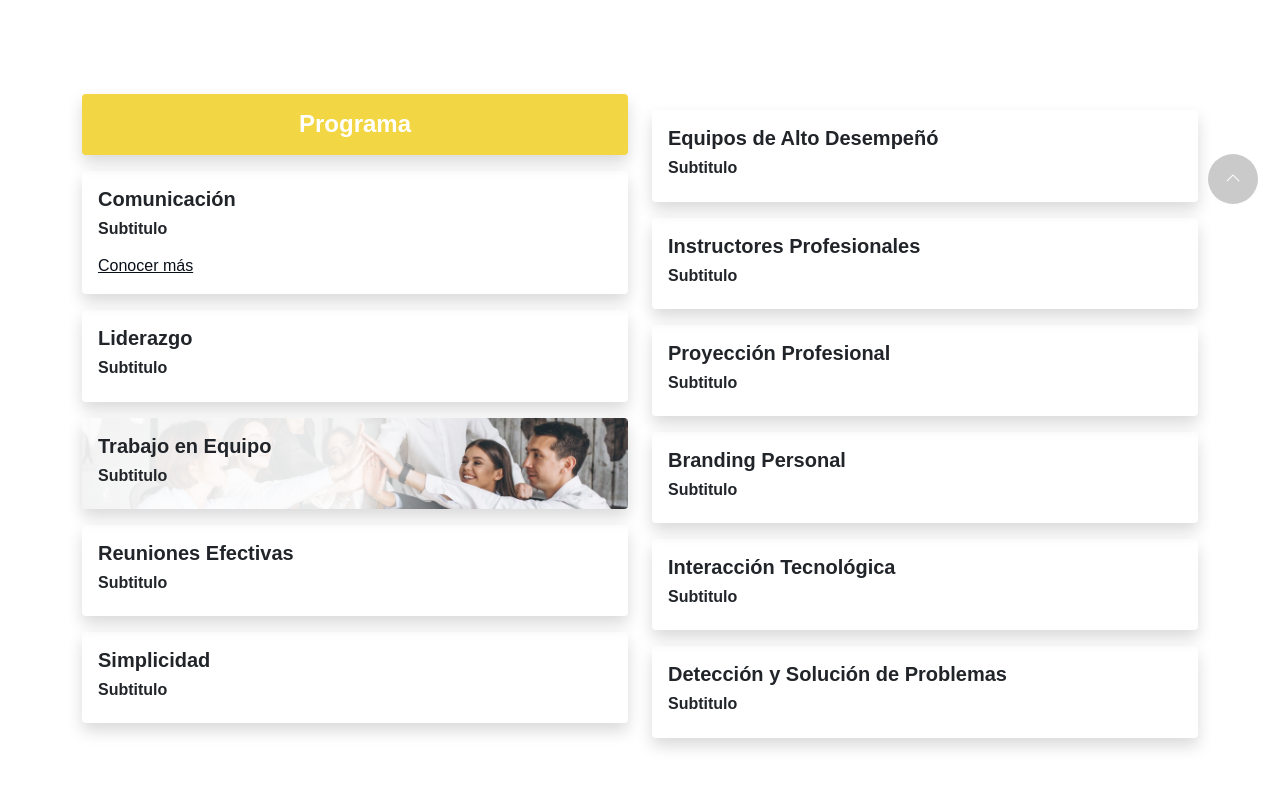
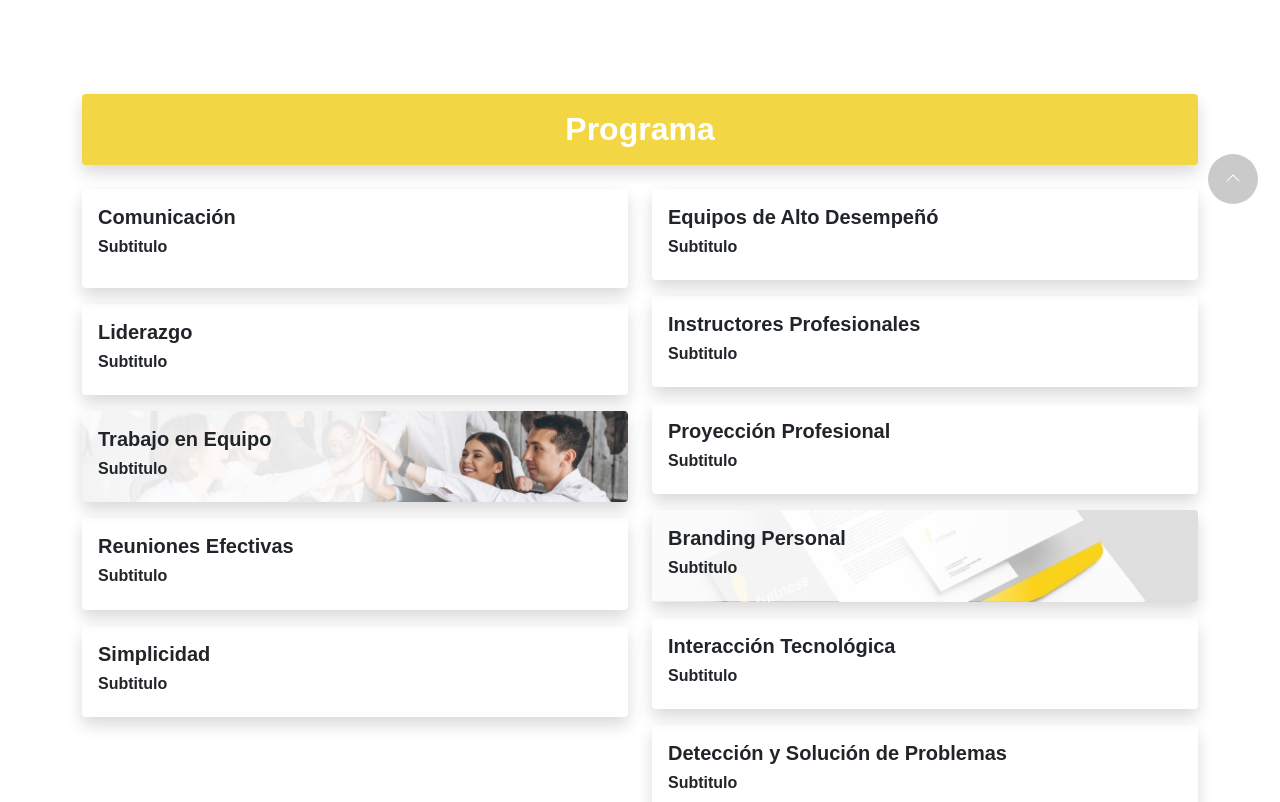
Before and after one commit to xarlieeebrown/fullness, a website: page index.html in a window 1280 px wide. Shown: the part 576-1378 px from the top of the page. Drawn offline with nearby package versions, Linux system fonts and the light colour scheme; a web font is replaced by a local one.

Commit message:
branding

```diff
--- a/css/estilos.css
+++ b/css/estilos.css
@@ -3,10 +3,14 @@
     background-position: center;
     background-repeat: no-repeat;
     background-size: cover ;
-
+}
+.branding{
+    background-image:radial-gradient(circle at left,rgba(255, 255, 255, 0.9) 50%,rgba(255, 255, 255, 0.1) 70%),  url(../img/branding.jpg);
+    background-position: center;
+    background-repeat: no-repeat;
+    background-size: cover ;
 }
 .textura{
-
     background-image: url(../img/principal.png);
     background-position: center;
     background-repeat: no-repeat;
--- a/index.html
+++ b/index.html
@@ -57,14 +57,14 @@
     <!--segunda seccion-->
     <section class="container-fluid py-5">
         <div class="container py-5">
+            <h2 class="bg-warning p-3 text-white text-center fw-bold rounded shadow">Programa</h2>
             <div class="row row-cols-1 row-cols-sm-1 row-cols-md-2">
                 <div class="col ">
-                    <h4 class="bg-warning p-3 text-white text-center fw-bold rounded shadow">Programa</h4>
+
                     <div class="img p-3 rounded shadow mt-3 mb-3">
                         <a class="text-decoration-none text-dark" href="#modal1">
                             <h5 class="fw-bold">Comunicación </h5>
                             <h6 class="mb-3" >Subtitulo</h6>
-                            <a   href=""> Conocer más  </a>
 
                         </a>
                     </div>
@@ -112,7 +112,7 @@
                             <h6>Subtitulo</h6>
                         </a>
                     </div>
-                    <div class="img6 min p-3 rounded shadow mt-3 mb-3">
+                    <div class="branding min p-3 rounded shadow mt-3 mb-3">
                         <a class="text-decoration-none text-dark" href="#modal1">
                             <h5 class="fw-bold">Branding Personal</h5>
                             <h6>Subtitulo</h6>
```
Also changed, not shown: img/branding.jpg (added).
